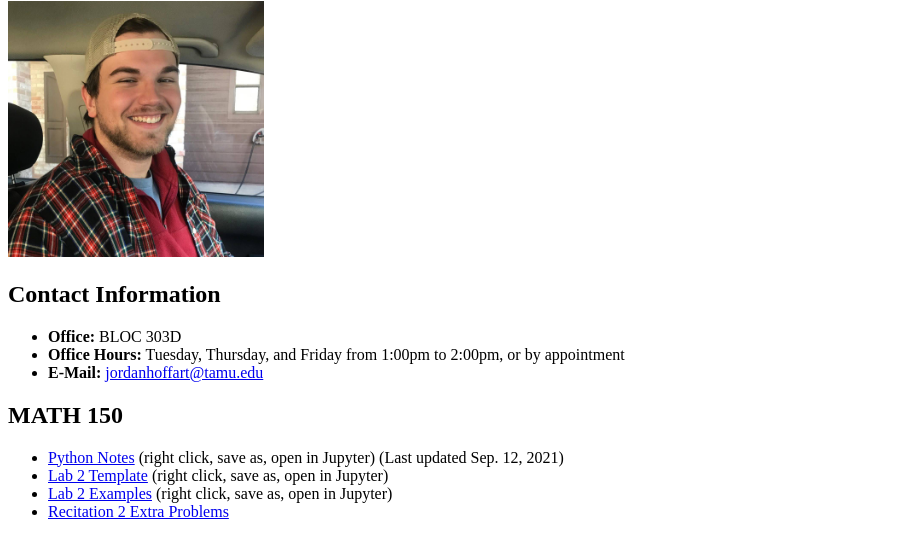
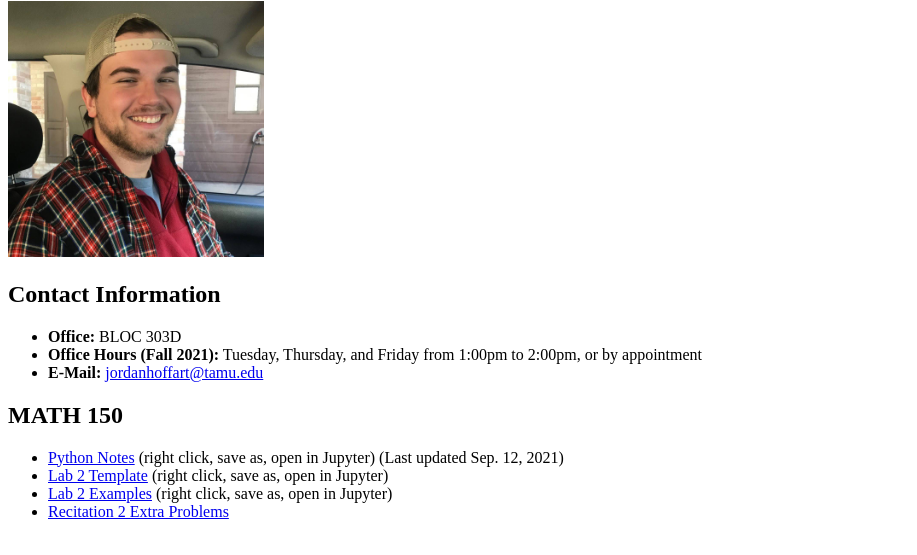
Before and after one commit to jordanhoffart/jordanhoffart.github.io, a plain HTML site: page index.html in a window 1280 px wide. Shown: the part 79-634 px from the top of the page, without its empty margins (0-917 px from the left). Drawn offline with Linux system fonts and the light colour scheme.

Commit message:
Update index.html

```diff
--- a/index.html
+++ b/index.html
@@ -13,7 +13,7 @@
 	<h2> Contact Information </h2>
 	<ul>
 		<li> <b>Office:</b> BLOC 303D </li>
-		<li> <b>Office Hours:</b> Tuesday, Thursday, and Friday from 1:00pm to 2:00pm, or by appointment </li>
+		<li> <b>Office Hours (Fall 2021):</b> Tuesday, Thursday, and Friday from 1:00pm to 2:00pm, or by appointment </li>
 		<li> <b>E-Mail:</b> <a href="mailto:jordanhoffart@tamu.edu">jordanhoffart@tamu.edu</a> </li>
 	</ul>
 	<h2> MATH 150 </h2>
```
